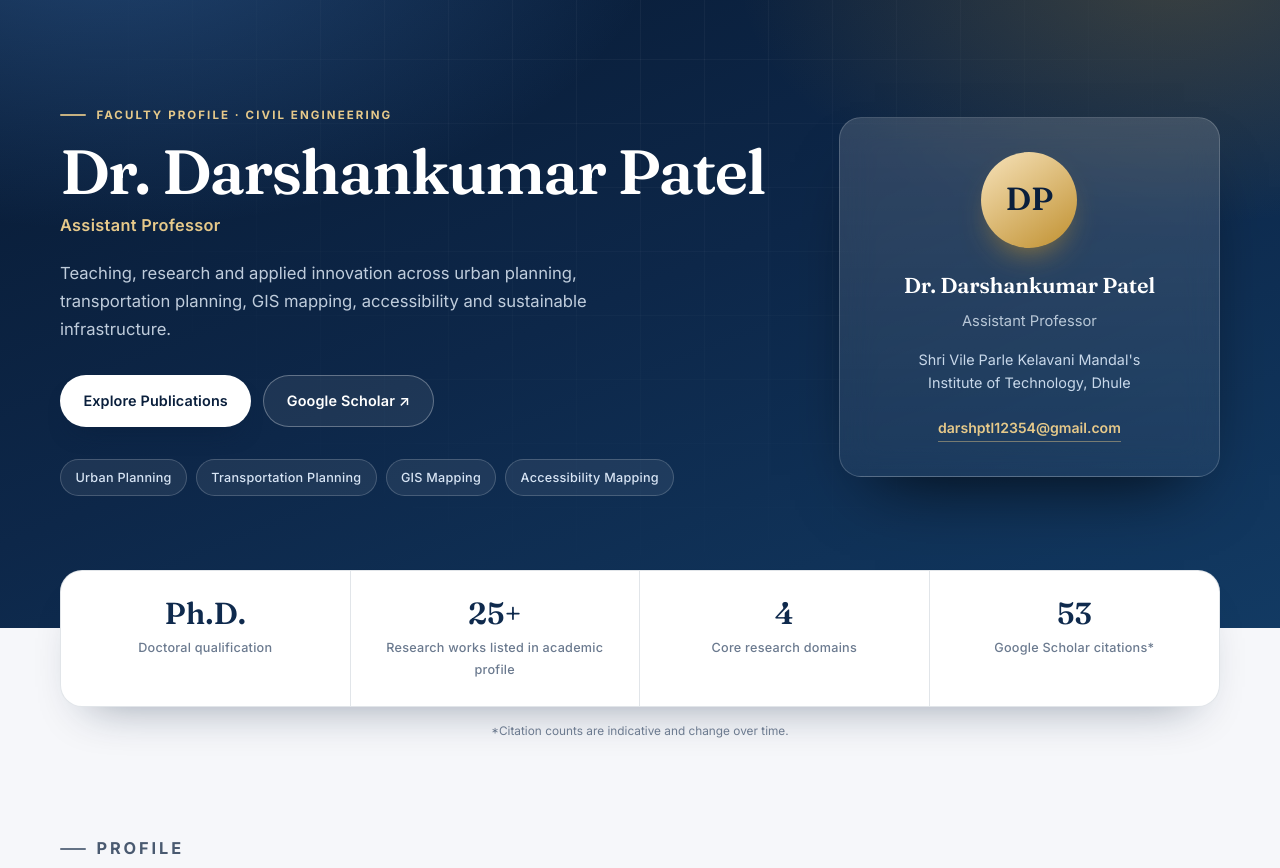
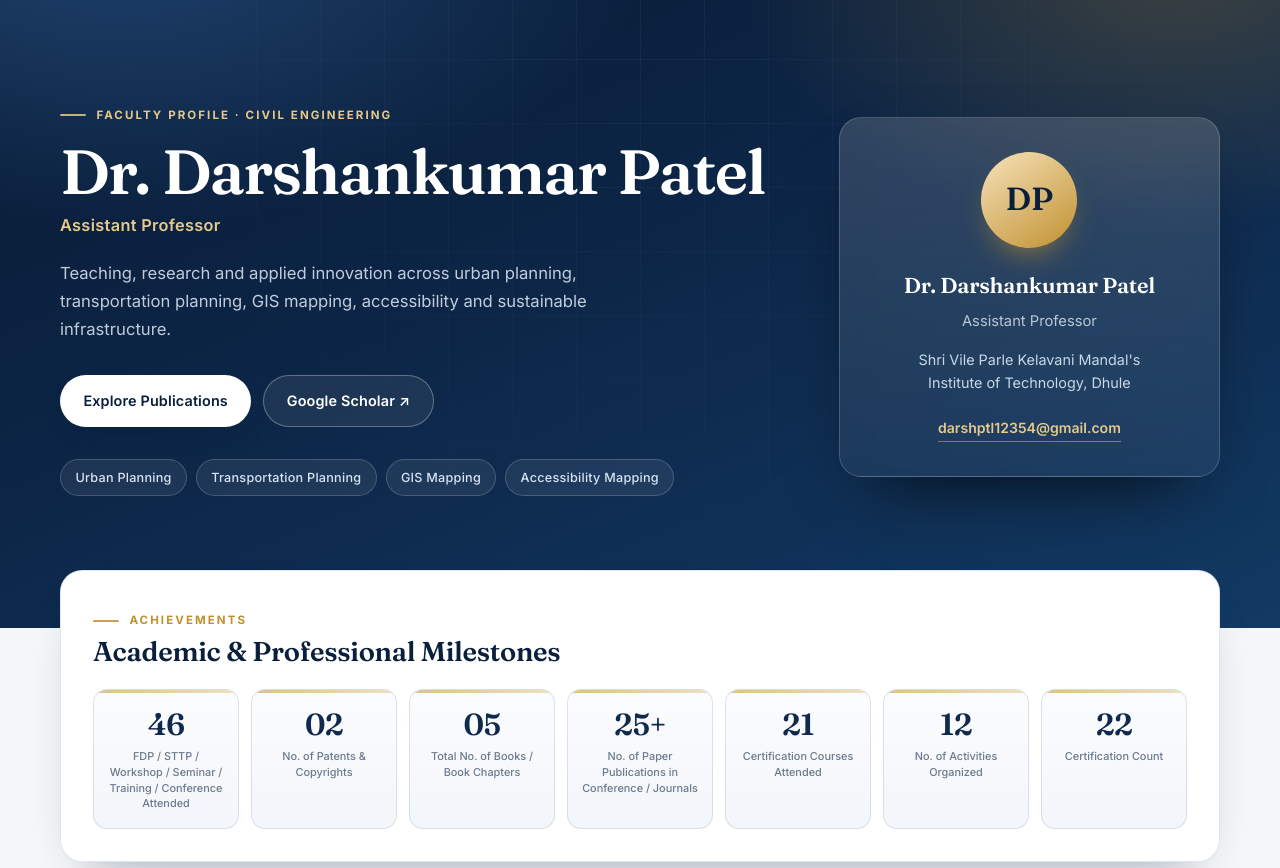
Before and after one commit to darshpatel-git/darshankumarpatel.github.io, a plain HTML site: page index.html in a window 1280 px wide. Shown: the part 82-950 px from the top of the page. Drawn offline with Linux system fonts and the light colour scheme.

Commit message:
Update index.html

```diff
--- a/index.html
+++ b/index.html
@@ -310,43 +310,70 @@
     }
     .profile-card a:hover{color:#fff;border-bottom-color:#fff}
 
-    /* ============================================================
-       STATS BAND
+       /* ============================================================
+       ACHIEVEMENTS BAND
        ============================================================ */
-    .stats-band{position:relative;z-index:2;margin-top:-58px}
-    .stats{
-      display:grid;
-      grid-template-columns:repeat(4, minmax(0,1fr));
+    .achievements-band{position:relative;z-index:2;margin-top:-58px}
+
+    .achievements-panel{
+      padding:clamp(22px, 3vw, 32px);
       background:#fff;
       border:1px solid var(--line);
       border-radius:var(--radius-lg);
       box-shadow:var(--shadow-md);
+    }
+    .achievements-header{
+      display:flex;flex-wrap:wrap;align-items:flex-end;justify-content:space-between;
+      gap:12px;margin-bottom:22px;
+    }
+    .achievements-header h2{
+      margin:.35rem 0 0;
+      font-family:var(--serif);
+      font-size:clamp(1.3rem, 2.2vw, 1.7rem);
+      font-weight:600;line-height:1.15;letter-spacing:-.01em;
+      color:var(--navy-900);
+    }
+
+    .achievement-grid{
+      display:grid;
+      grid-template-columns:repeat(7, minmax(0,1fr));
+      gap:12px;
+    }
+    .achievement-card{
+      position:relative;
+      padding:18px 14px 16px;
+      border-radius:14px;
+      text-align:center;
+      background:linear-gradient(180deg,#fbfcfe 0%,#f3f6fa 100%);
+      border:1px solid var(--line);
       overflow:hidden;
+      transition:transform .2s ease, box-shadow .2s ease, border-color .2s ease;
     }
-    .stats > div{
-      padding:26px 18px;
-      text-align:center;
-      border-right:1px solid var(--line);
+    .achievement-card::before{
+      content:"";
+      position:absolute;inset:0 0 auto;
+      height:3px;
+      background:linear-gradient(90deg,var(--gold),var(--gold-light));
+      opacity:.55;
+      transition:opacity .2s ease;
     }
-    .stats > div:last-child{border-right:0}
-    .stats strong{
+    .achievement-card:hover{
+      transform:translateY(-3px);
+      border-color:rgba(192,144,47,.38);
+      box-shadow:var(--shadow-sm);
+    }
+    .achievement-card:hover::before{opacity:1}
+    .achievement-card strong{
       display:block;
       font-family:var(--serif);
-      font-size:clamp(1.45rem, 2.4vw, 1.9rem);
-      font-weight:600;
-      line-height:1.1;
+      font-size:clamp(1.4rem, 2.4vw, 1.9rem);
+      font-weight:600;line-height:1.1;letter-spacing:-.02em;
       color:var(--navy-800);
     }
-    .stats span{
+    .achievement-card span{
       display:block;margin-top:.45rem;
-      font-size:.79rem;font-weight:500;letter-spacing:.02em;
+      font-size:.68rem;font-weight:500;line-height:1.45;
       color:var(--muted);
-    }
-    .stats-note{
-      margin:.85rem 0 0;
-      font-size:.74rem;
-      color:var(--muted);
-      text-align:center;
     }
 
     /* ============================================================
@@ -770,11 +797,17 @@
       .contact-grid{grid-template-columns:1fr}
     }
 
+       @media (max-width: 1040px){
+      .achievement-grid{grid-template-columns:repeat(4, minmax(0,1fr))}
+    }
     @media (max-width: 760px){
-      .stats{grid-template-columns:repeat(2, minmax(0,1fr))}
-      .stats > div:nth-child(2n){border-right:0}
-      .stats > div:nth-child(-n+2){border-bottom:1px solid var(--line)}
-      .stats-band{margin-top:-40px}
+      .achievements-band{margin-top:-40px}
+      .achievement-grid{grid-template-columns:repeat(3, minmax(0,1fr))}
+    }
+    @media (max-width: 560px){
+      .achievement-grid{grid-template-columns:repeat(2, minmax(0,1fr));gap:10px}
+      .achievement-card{padding:16px 10px 14px}
+      .achievement-card span{font-size:.64rem}
     }
 
     @media (max-width: 640px){
@@ -866,16 +899,48 @@
     </div>
   </section>
 
-  <!-- ================= STATS ================= -->
-  <section class="stats-band" aria-label="Academic highlights">
+   <!-- ================= ACHIEVEMENTS ================= -->
+  <section class="achievements-band" aria-labelledby="achievements-title">
     <div class="container">
-      <div class="stats">
-        <div><strong>Ph.D.</strong><span>Doctoral qualification</span></div>
-        <div><strong>25+</strong><span>Research works listed in academic profile</span></div>
-        <div><strong>4</strong><span>Core research domains</span></div>
-        <div><strong>53</strong><span>Google Scholar citations*</span></div>
+      <div class="achievements-panel">
+        <div class="achievements-header">
+          <div>
+            <p class="eyebrow">Achievements</p>
+            <h2 id="achievements-title">Academic &amp; Professional Milestones</h2>
+          </div>
+        </div>
+
+        <div class="achievement-grid">
+          <div class="achievement-card">
+            <strong>46</strong>
+            <span>FDP / STTP / Workshop / Seminar / Training / Conference Attended</span>
+          </div>
+          <div class="achievement-card">
+            <strong>02</strong>
+            <span>No. of Patents &amp; Copyrights</span>
+          </div>
+          <div class="achievement-card">
+            <strong>05</strong>
+            <span>Total No. of Books / Book Chapters</span>
+          </div>
+          <div class="achievement-card">
+            <strong>25+</strong>
+            <span>No. of Paper Publications in Conference / Journals</span>
+          </div>
+          <div class="achievement-card">
+            <strong>21</strong>
+            <span>Certification Courses Attended</span>
+          </div>
+          <div class="achievement-card">
+            <strong>12</strong>
+            <span>No. of Activities Organized</span>
+          </div>
+          <div class="achievement-card">
+            <strong>22</strong>
+            <span>Certification Count</span>
+          </div>
+        </div>
       </div>
-      <p class="stats-note">*Citation counts are indicative and change over time.</p>
     </div>
   </section>
 
```
